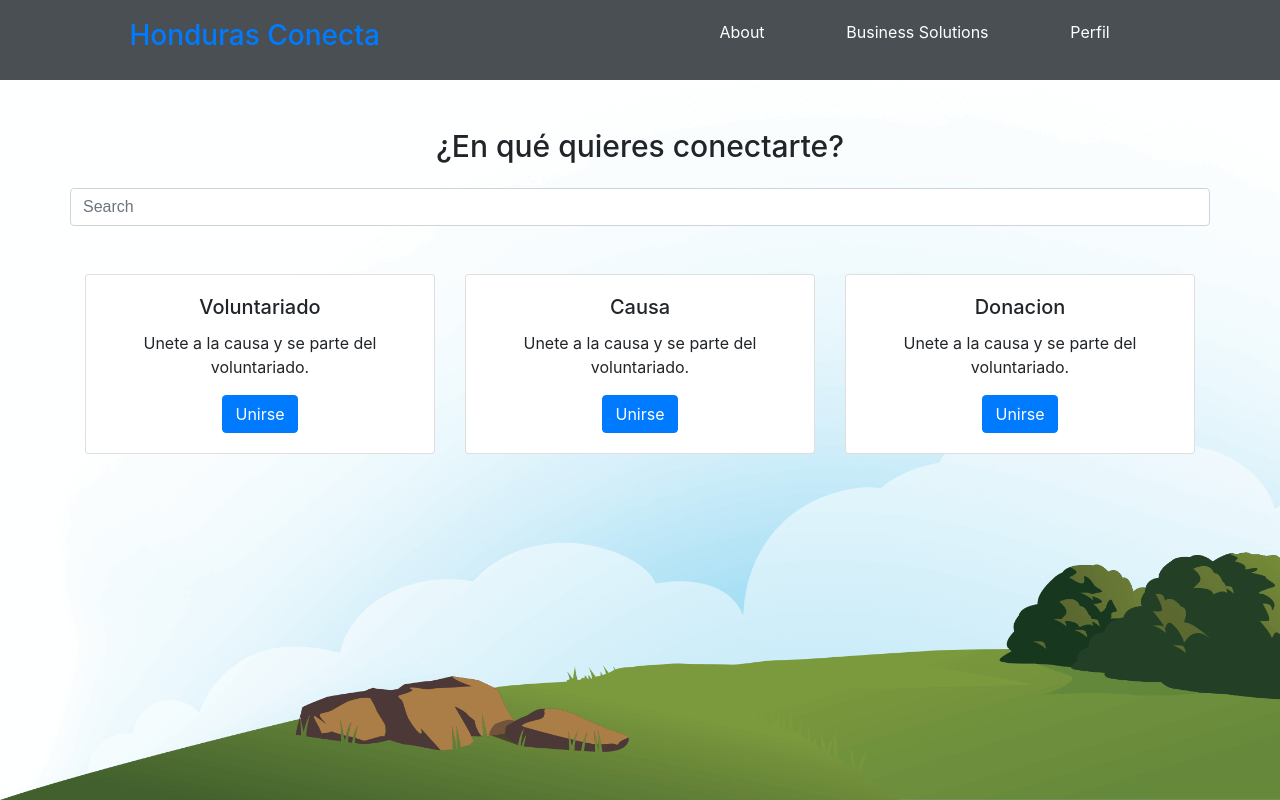
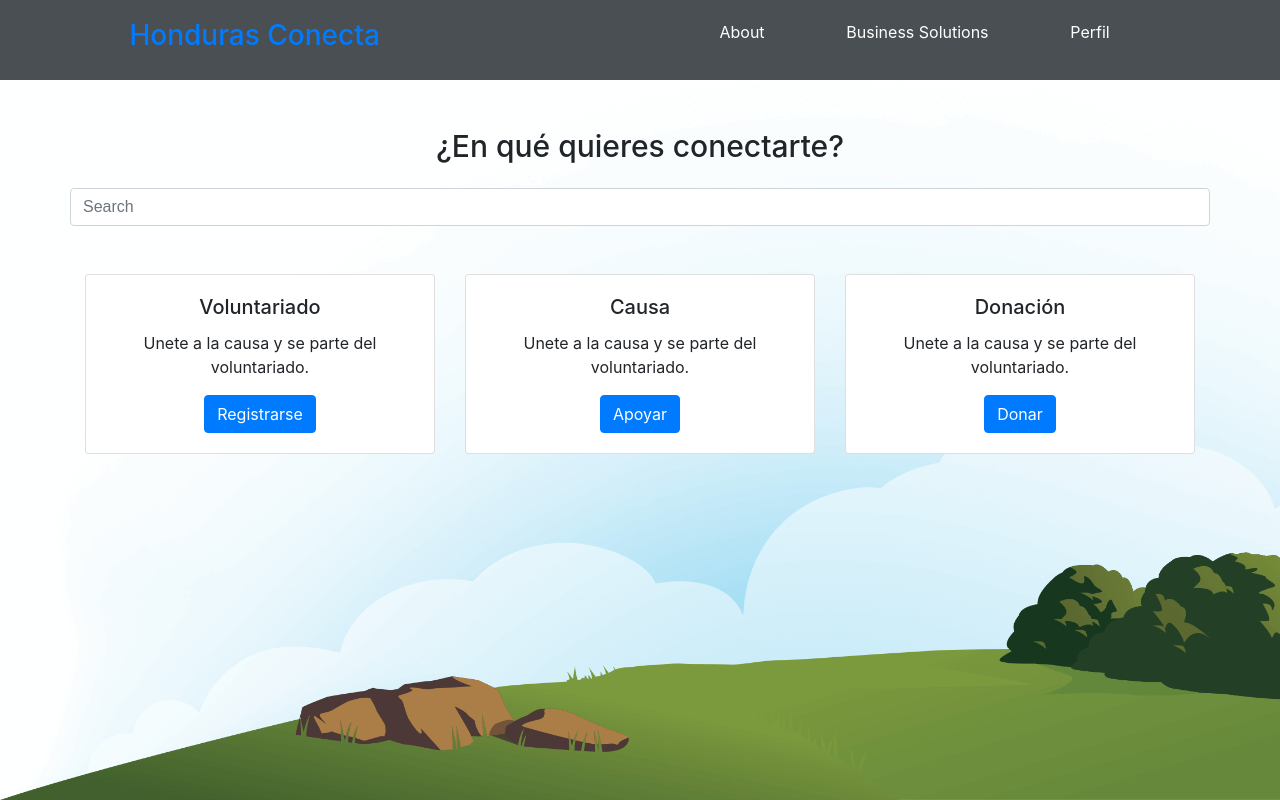
Before and after one commit to mario-galindo/honduras-conecta-frontend, a React (Create React App) app: page / in a window 1280 px wide. Built offline with nearby package versions, Linux system fonts and the light colour scheme.

Commit message:
change labels

```diff
--- a/public/index.html
+++ b/public/index.html
@@ -41,5 +41,7 @@
       To begin the development, run `npm start` or `yarn start`.
       To create a production bundle, use `npm run build` or `yarn build`.
     -->
+
   </body>
+
 </html>
--- a/src/App.js
+++ b/src/App.js
@@ -66,7 +66,7 @@ const Home = () => (
       <div className="card-body">
       <h5 className="card-title">Voluntariado</h5>
       <p className="card-text">Unete a la causa y se parte del voluntariado.</p>
-      <a href="#" className="btn btn-primary">Unirse</a>
+      <a href="#" className="btn btn-primary">Registrarse</a>
       </div>
       </div>
     </div>
@@ -75,16 +75,16 @@ const Home = () => (
       <div className="card-body">
       <h5 className="card-title">Causa</h5>
       <p className="card-text">Unete a la causa y se parte del voluntariado.</p>
-      <a href="#" className="btn btn-primary">Unirse</a>
+      <a href="#" className="btn btn-primary">Apoyar</a>
       </div>
       </div>
     </div>
     <div class="col-sm">
     <div className="card">
       <div className="card-body">
-      <h5 className="card-title">Donacion</h5>
+      <h5 className="card-title">Donación</h5>
       <p className="card-text">Unete a la causa y se parte del voluntariado.</p>
-      <a href="#" className="btn btn-primary">Unirse</a>
+      <a href="#" className="btn btn-primary">Donar</a>
       </div>
       </div>
     </div>
```
